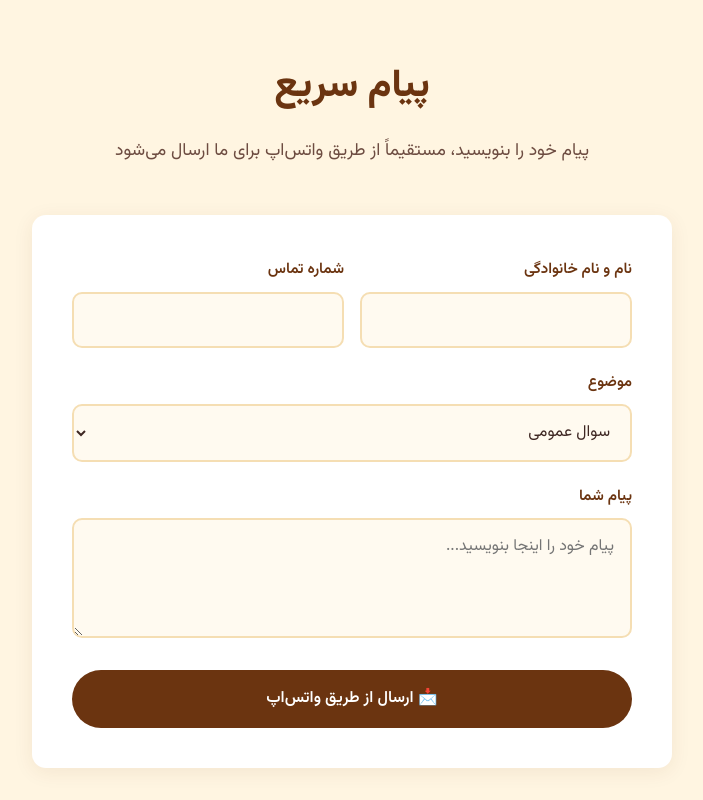
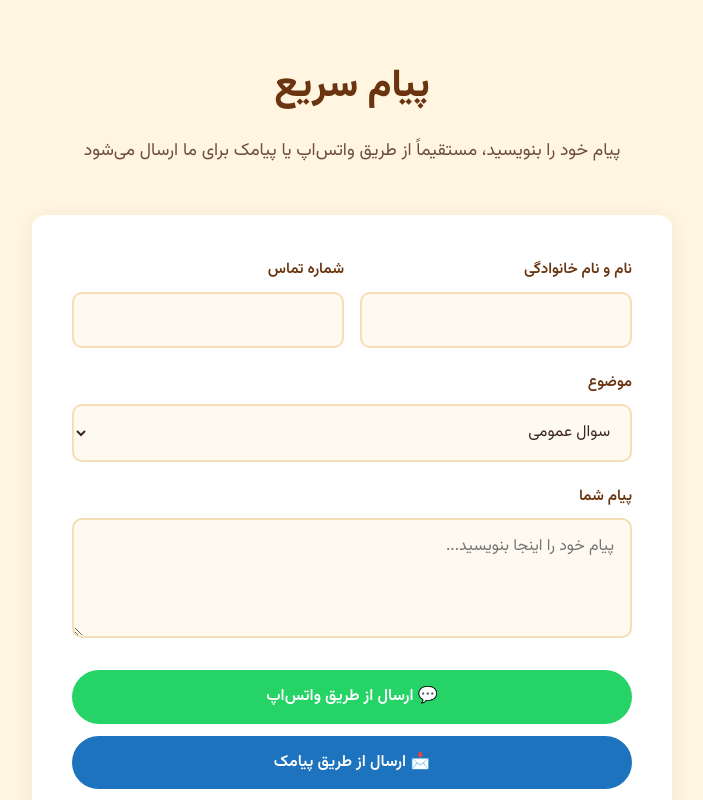
Before and after one commit to AF-IR/package.json, a website: page contact.html in a window 1280 px wide. Shown: the part 1680-2480 px from the top of the page, without its empty margins (288-991 px from the left). Drawn offline with Linux system fonts and the light colour scheme.

Commit message:
Update contact.html

```diff
--- a/contact.html
+++ b/contact.html
@@ -100,11 +100,12 @@
       </div>
     </section>
 
+    <!-- ===== فرم پیام با دو دکمه (تنها بخش تغییر کرده) ===== -->
     <section class="section section-alt">
       <div class="container">
         <h2 class="section-title">پیام سریع</h2>
-        <p class="section-subtitle">پیام خود را بنویسید، مستقیماً از طریق واتس‌اپ برای ما ارسال می‌شود</p>
-        <form class="form" onsubmit="return sendForm(this, 'پیام از طریق سایت')">
+        <p class="section-subtitle">پیام خود را بنویسید، مستقیماً از طریق واتس‌اپ یا پیامک برای ما ارسال می‌شود</p>
+        <form class="form" id="contactForm" onsubmit="return sendForm(this, 'پیام از طریق سایت')">
           <div class="form-row">
             <div class="form-group">
               <label for="name">نام و نام خانوادگی</label>
@@ -128,7 +129,16 @@
             <label for="message">پیام شما</label>
             <textarea id="message" name="message" required placeholder="پیام خود را اینجا بنویسید..."></textarea>
           </div>
-          <button type="submit" class="btn btn-primary">📩 ارسال از طریق واتس‌اپ</button>
+
+          <!-- ===== دو دکمه ارسال (اضافه شده) ===== -->
+          <div class="btn-group" style="display: flex; gap: 12px; flex-wrap: wrap; justify-content: center;">
+            <button type="submit" class="btn btn-primary" style="background: #25D366; color: #fff; border: none;">
+              💬 ارسال از طریق واتس‌اپ
+            </button>
+            <button type="button" class="btn btn-primary" style="background: #1e73be; color: #fff; border: none;" onclick="return sendSMS(document.getElementById('contactForm'), 'پیام از طریق سایت')">
+              📩 ارسال از طریق پیامک
+            </button>
+          </div>
         </form>
       </div>
     </section>
```
